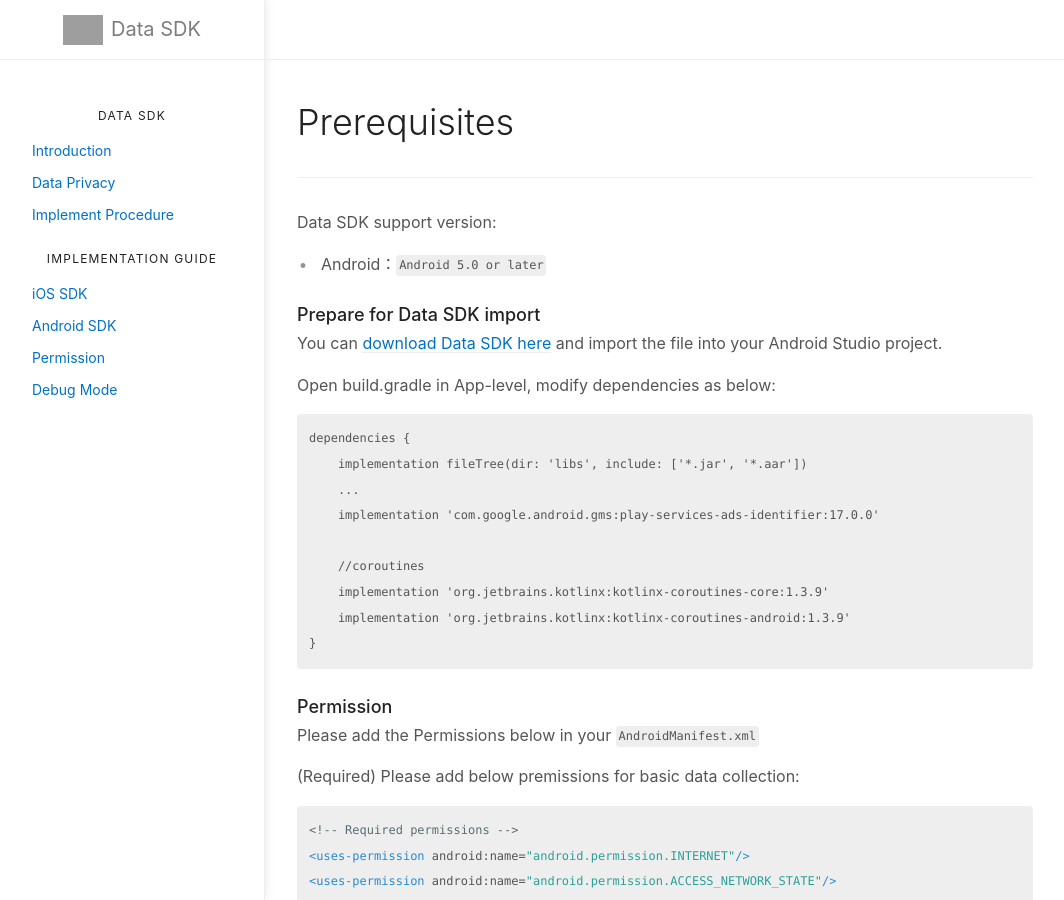
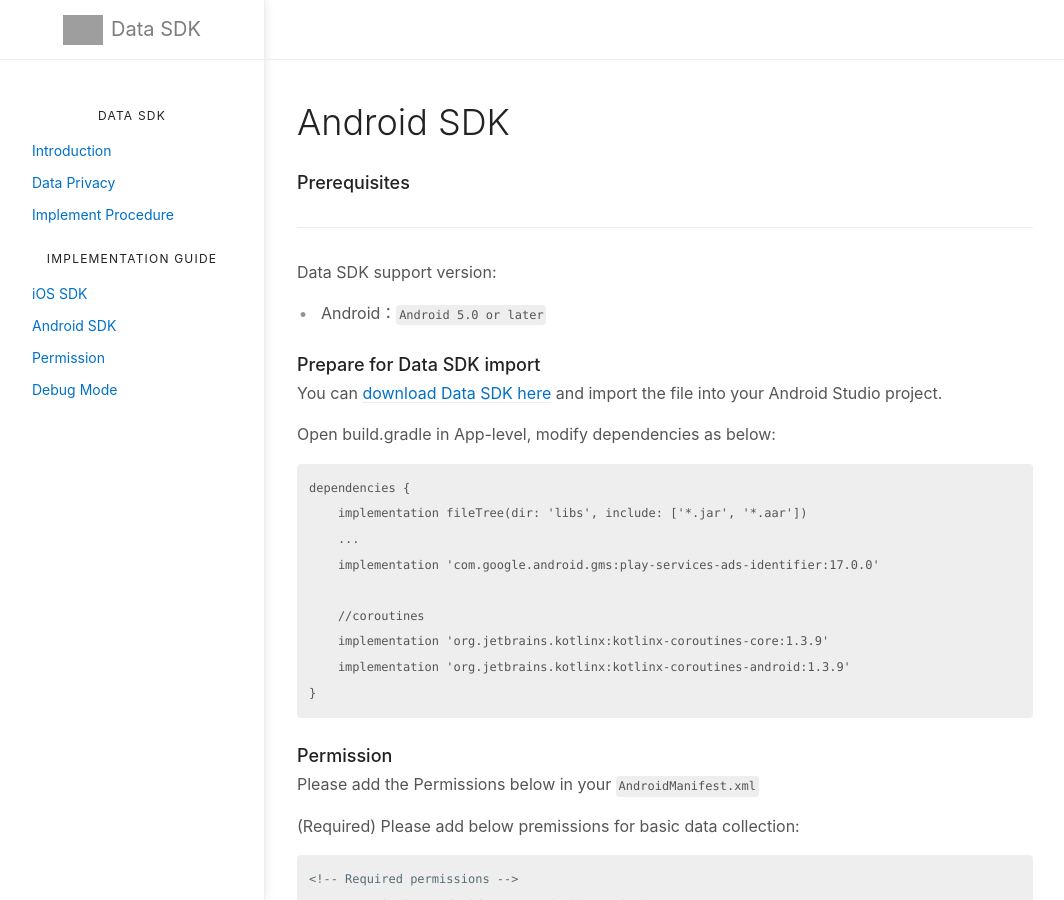
Before and after one commit to vpon-data/data-sdk, a Jekyll site: the page built from docs/Android.md, in a window 1280 px wide and 900 px high. Shown: the whole window, without its empty margins (107-1171 px from the left). Built offline with Jekyll 4.4.1, drawn with Linux system fonts in a browser that asks for light colours; grey boxes are pictures that could not be loaded.

Commit message:
Update Android.md

```diff
--- a/docs/Android.md
+++ b/docs/Android.md
@@ -8,7 +8,9 @@ permalink:       /android
 lang:           "en"
 ---
 
-# Prerequisites
+# Android SDK
+
+### Prerequisites
 ---
 Data SDK support version:
 
```
